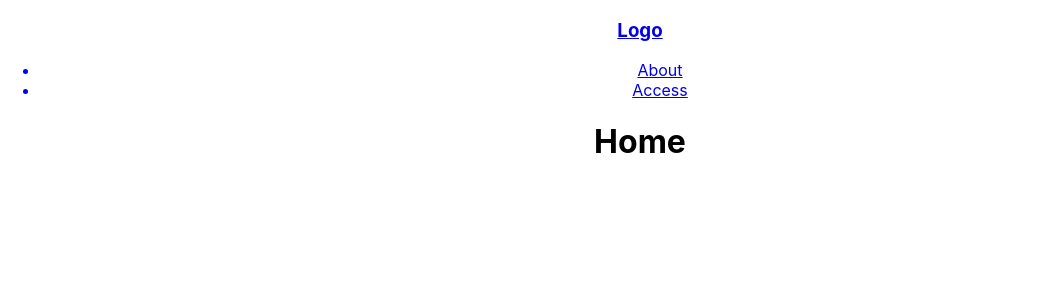
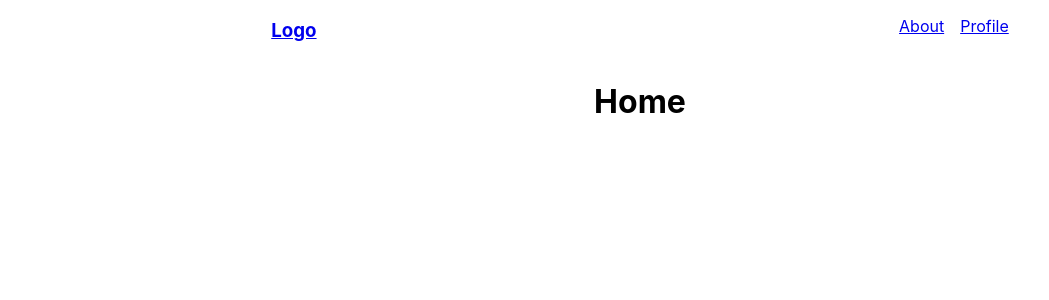
Before and after one commit to GagandeepV/Router, a React (Create React App) app: page / in a window 1280 px wide. Shown: the top 300 px of the page, without its empty margins (0-1049 px from the left). Built offline with nearby package versions, Linux system fonts and the light colour scheme.

Commit message:
router version change, css improve,page fix

```diff
--- a/package.json
+++ b/package.json
@@ -8,7 +8,7 @@
     "@testing-library/user-event": "^13.5.0",
     "react": "^18.2.0",
     "react-dom": "^18.2.0",
-    "react-router-dom": "^5.3.0",
+    "react-router-dom": "^5.3.3",
     "react-scripts": "5.0.1",
     "web-vitals": "^2.1.4"
   },
--- a/src/components/Navbar.js
+++ b/src/components/Navbar.js
@@ -3,11 +3,11 @@ import { Link } from 'react-router-dom'
 
 const Navbar = () => {
   return (
-      <nav>
+      <nav style={{display:'flex', justifyContent:'space-around'}}>
           <Link to="/" ><h3>Logo</h3></Link>
-          <ul>
+          <ul style={{listStyleType:'none' ,display:'flex', gap:'1em' }}>
               <Link to="/about" ><li>About</li></Link>
-              <Link to="/access" ><li>Access</li></Link>
+              <Link to="/profile" ><li>Profile</li></Link>
           </ul>
       </nav>
     )
```
Also changed, not shown: 1 other file (tests, documents, lock files or other folders).
